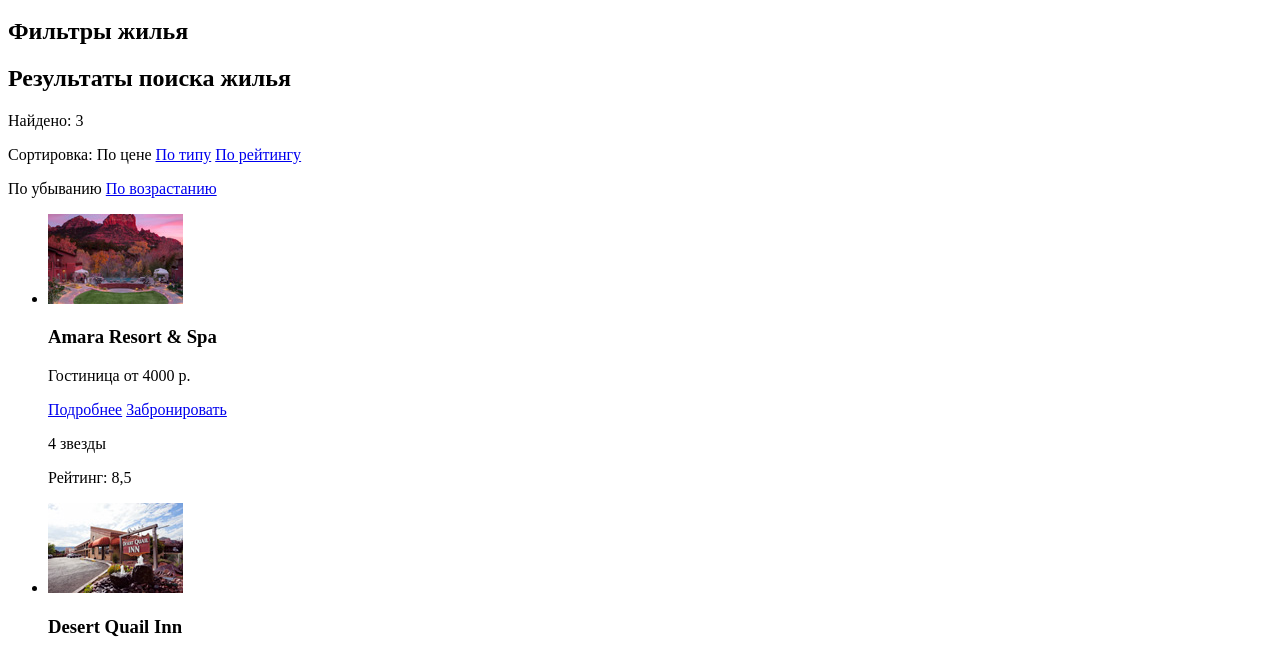
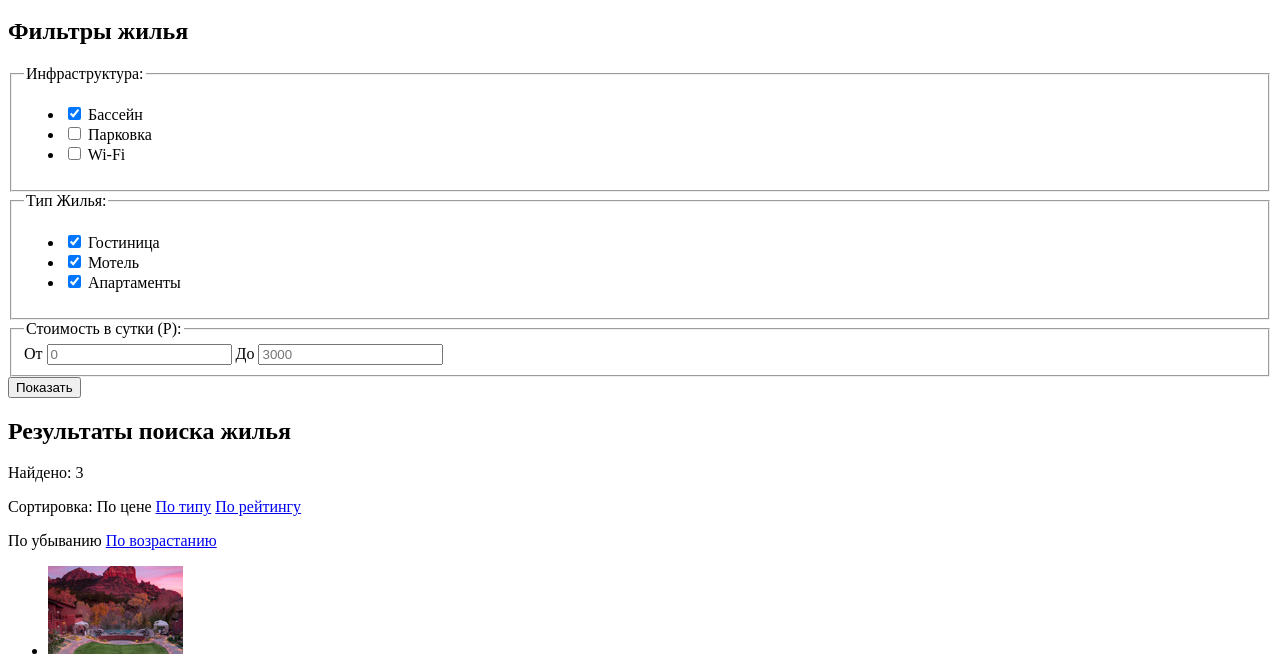
Before and after one commit to BorisKidelev/700389-sedona-24, a plain HTML site: page catalog.html in a window 1280 px wide. Shown: the part 174-828 px from the top of the page. Drawn offline with Linux system fonts and the light colour scheme.

Commit message:
Разметил формы в index.html и catalog.html
Также переписал классы кнопок  для исключения пересечений при будущей стилизации

```diff
--- a/catalog.html
+++ b/catalog.html
@@ -23,7 +23,67 @@
 
     <section class="filters">
       <h2 class="visually-hidden">Фильтры жилья</h2>
-      <!-- Здесь будет форма -->
+      <form class="filters__form" action="https://echo.htmlacademy.ru" method="get">
+        <fieldset>
+          <legend>Инфраструктура:</legend>
+          <ul>
+            <li class="filters__option">
+              <label>
+                <input class="visually-hidden filters__input-checkbox" type="checkbox" name="pool" checked>
+                Бассейн
+              </label>
+            </li>
+            <li class="filters__option">
+              <label>
+                <input class="visually-hidden filters__input-checkbox" type="checkbox" name="parking">
+                Парковка
+              </label>
+            </li>
+            <li class="filters__option">
+              <label>
+                <input class="visually-hidden filters__input-checkbox" type="checkbox" name="wi-fi">
+                Wi-Fi
+              </label>
+            </li>
+          </ul>
+        </fieldset>
+        <fieldset>
+          <legend>Тип Жилья:</legend>
+          <ul>
+            <li class="filters__option">
+              <label>
+                <input class="visually-hidden filters__input-checkbox" type="checkbox" name="hotel" checked>
+                Гостиница
+              </label>
+            </li>
+            <li class="filters__option">
+              <label>
+                <input class="visually-hidden filters__input-checkbox" type="checkbox" name="motel" checked>
+                Мотель
+              </label>
+            </li>
+            <li class="filters__option">
+              <label>
+                <input class="visually-hidden filters__input-checkbox" type="checkbox" name="apartments" checked>
+                Апартаменты
+              </label>
+            </li>
+          </ul>
+        </fieldset>
+        <fieldset>
+          <legend>Стоимость в сутки (Р):</legend>
+            <label>
+              От
+              <input type="text" name="price-start" value="" placeholder="0">
+            </label>
+            <label>
+              До
+              <input type="text" name="price-end" value="" placeholder="3000">
+            </label>
+            <!-- Здесь будет ползунок-->
+        </fieldset>
+        <button class="button filters__button" type="submit">Показать</button>
+      </form>
     </section>
 
     <section class="search">
```
Also changed, not shown: index.html (+27 -3 lines).
